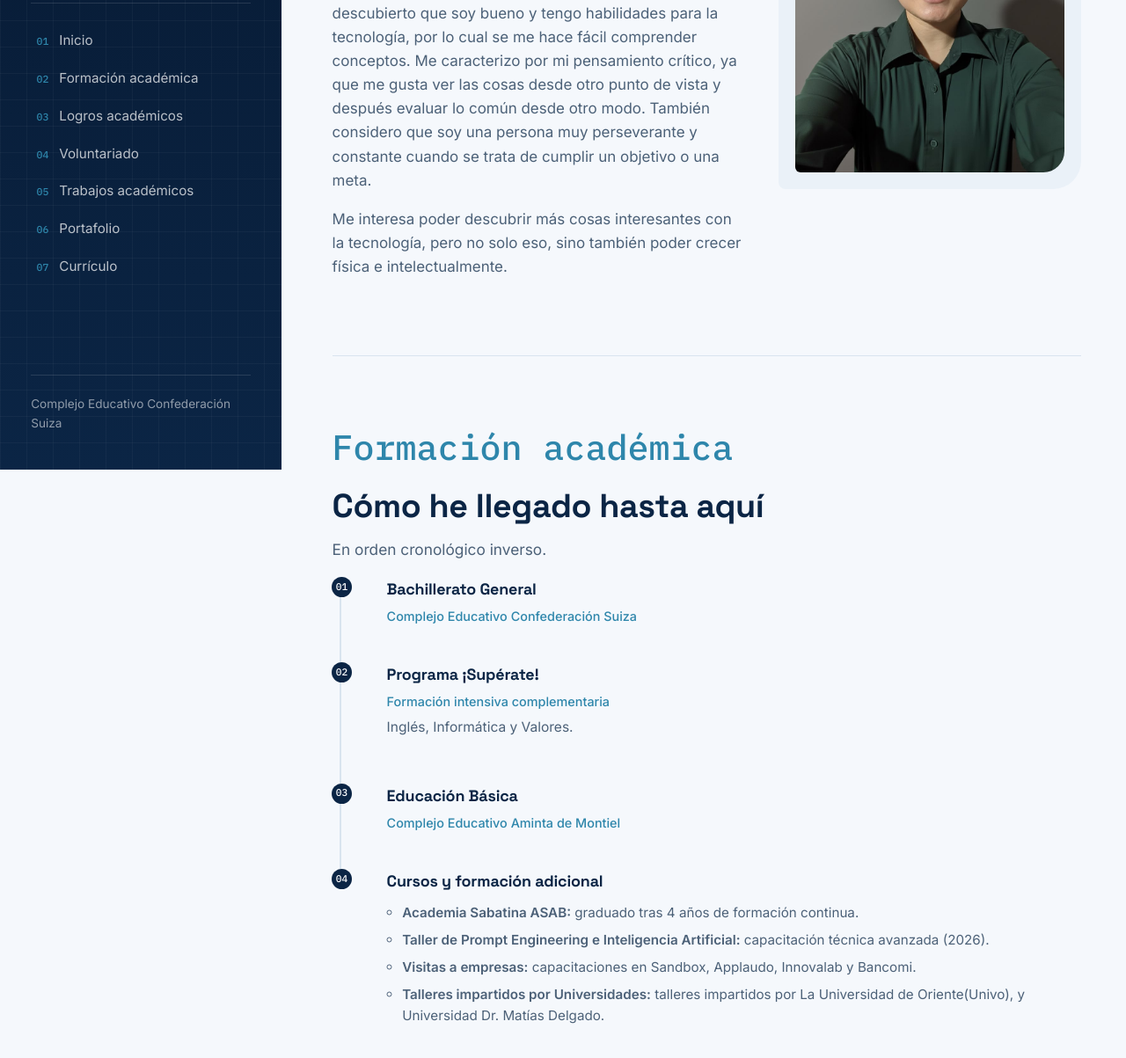
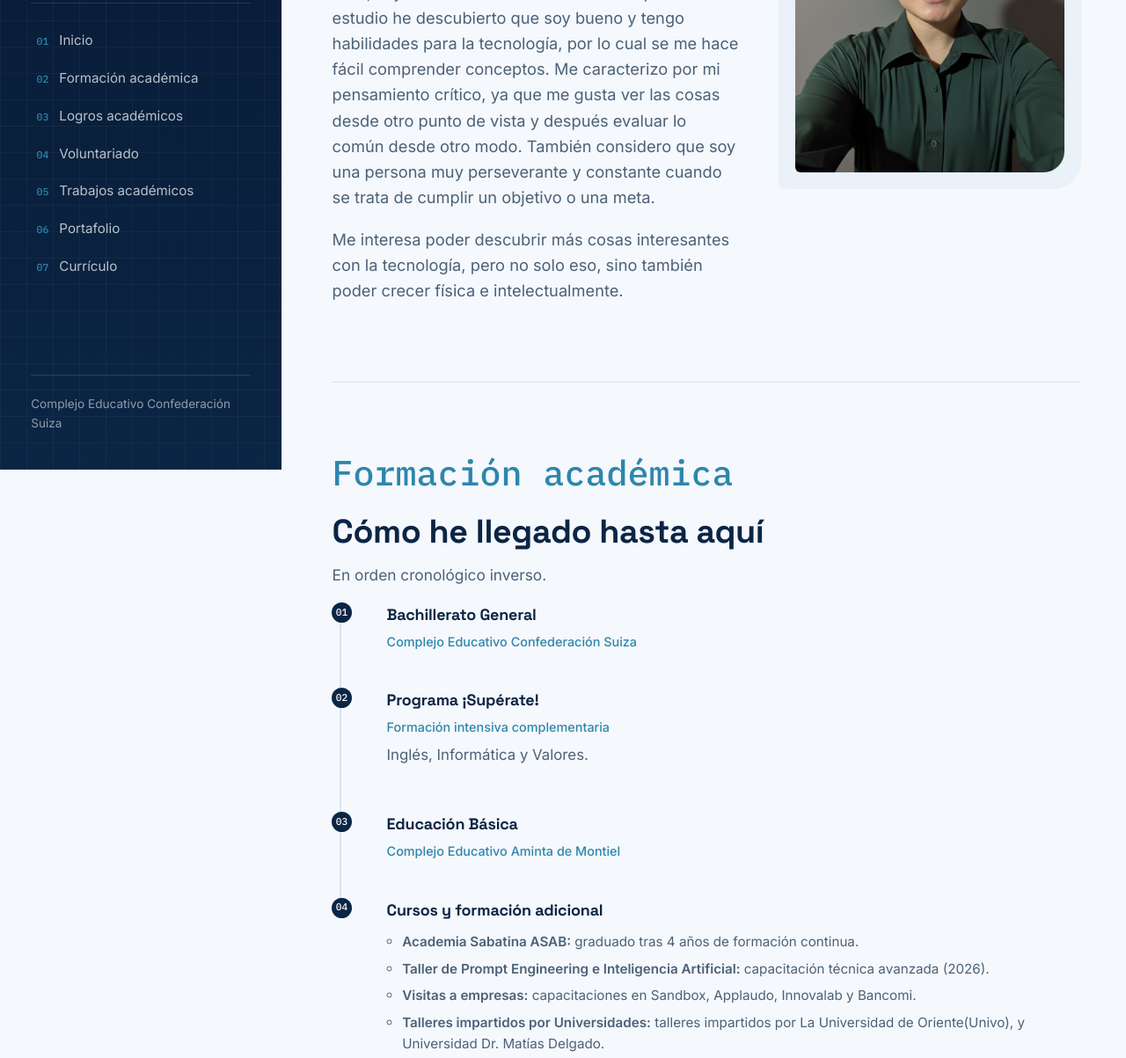
Before and after one commit to gabo28yt-droid/GabrielMoreno-PaginaPersonal, a plain HTML site: page index.html in a window 1280 px wide. Shown: the part 266-1469 px from the top of the page at 88% size. Drawn offline with Linux system fonts and the light colour scheme.

Commit message:
Aumentar tamaño de párrafos principales

```diff
--- a/style.css
+++ b/style.css
@@ -271,7 +271,7 @@
   }
 /* Define tamaño y color del texto descriptivo de la presentación. */
   .hero-copy p{
-    font-size:1.06rem;
+    font-size:1.14rem;
     color:var(--texto-secundario);
   }
 /* Contenedor de referencia para la fotografía personal. */
@@ -360,7 +360,7 @@
 /* Texto descriptivo de cada etapa. */
   .timeline p{
     color:var(--texto-secundario);
-    font-size:0.97rem;
+    font-size:1.05rem;
     max-width:56ch;
   }
 /* Lista secundaria utilizada dentro de la formación adicional. */
@@ -535,7 +535,7 @@
 /* Título de cada actividad de voluntariado. */
   .volunteer-row h3{ font-size:1.1rem; }
 /* Descripción de cada actividad de voluntariado. */
-  .volunteer-row p{ color:var(--texto-secundario); font-size:0.96rem; margin:0; }
+  .volunteer-row p{ color:var(--texto-secundario); font-size:1.05rem; margin:0; }
 /* Invierte la posición de imagen y texto en filas alternas. */
   .volunteer-row:nth-of-type(even){
     direction:rtl;
```
